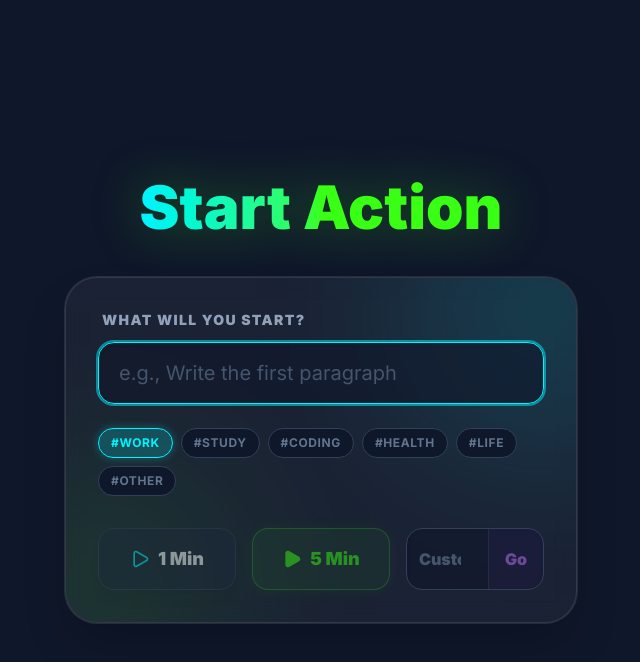
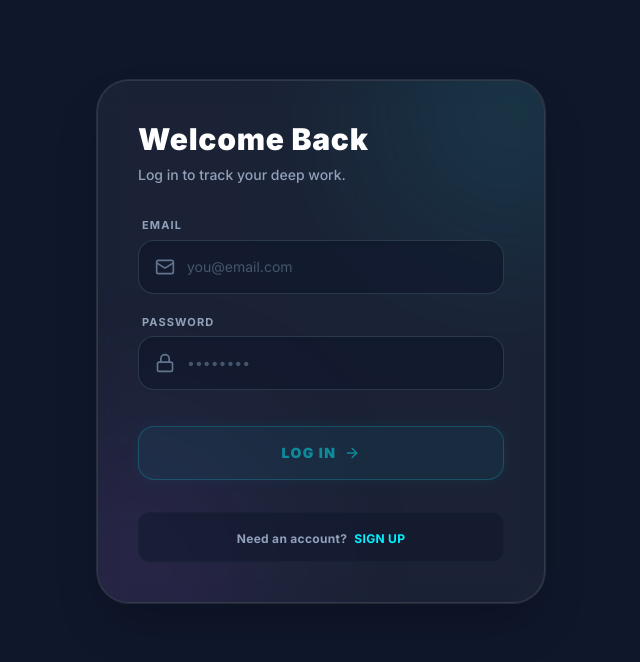
Before and after one commit to ShreyamGautam/start-action-app, a Next.js app: page / in a window 1280 px wide. Shown: the top 662 px of the page, without its empty margins (319-959 px from the left). Built offline with nearby package versions, Linux system fonts and the light colour scheme; no server answers; the database is empty.

Commit message:
Phase 6: Auth system and secure database

```diff
--- a/src/app/page.tsx
+++ b/src/app/page.tsx
@@ -1,14 +1,19 @@
 "use client";
 
-import { useState } from "react";
+import { useState, useEffect } from "react";
+import { supabase } from "@/lib/supabase";
+import { User } from "@supabase/supabase-js";
 import StartHome from "@/components/StartHome";
 import PreStart from "@/components/PreStart";
 import FocusMode from "@/components/FocusMode";
 import Completion from "@/components/Completion";
+import Auth from "@/components/Auth";
 
 export type AppState = "HOME" | "PRE_START" | "FOCUS" | "COMPLETION";
 
 export default function Page() {
+  const [user, setUser] = useState<User | null>(null);
+  const [authLoading, setAuthLoading] = useState(true);
   const [appState, setAppState] = useState<AppState>("HOME");
   const [taskText, setTaskText] = useState("");
   const [duration, setDuration] = useState(60);
@@ -42,6 +47,30 @@ export default function Page() {
     setAppState("HOME");
   };
 
+  useEffect(() => {
+    if (!supabase) return;
+    supabase.auth.getSession().then(({ data: { session } }) => {
+      setUser(session?.user ?? null);
+      setAuthLoading(false);
+    });
+
+    const { data: { subscription } } = supabase.auth.onAuthStateChange((_event, session) => {
+      setUser(session?.user ?? null);
+    });
+
+    return () => subscription.unsubscribe();
+  }, []);
+
+  if (authLoading) return <div className="min-h-screen bg-slate-900 flex items-center justify-center text-brand-neon-blue font-bold tracking-widest uppercase text-sm animate-pulse">Loading Vault...</div>;
+
+  if (!user) {
+    return (
+      <main className="min-h-screen bg-slate-900 text-slate-200 selection:bg-brand-neon-blue/30 selection:text-white pb-20 overflow-x-hidden">
+        <Auth />
+      </main>
+    );
+  }
+
   return (
     <main className="flex-1 flex flex-col items-center justify-center p-4 min-h-screen">
       {appState === "HOME" && <StartHome onStart={handleStart} />}
--- /dev/null
+++ b/src/components/Auth.tsx
@@ -0,0 +1,136 @@
+"use client";
+
+import { useState } from "react";
+import { supabase } from "@/lib/supabase";
+import { motion, AnimatePresence } from "framer-motion";
+import { Lock, Mail, ArrowRight, Loader2 } from "lucide-react";
+
+export default function Auth() {
+  const [isLogin, setIsLogin] = useState(true);
+  const [email, setEmail] = useState("");
+  const [password, setPassword] = useState("");
+  const [loading, setLoading] = useState(false);
+  const [errorMsg, setErrorMsg] = useState("");
+
+  const handleAuth = async (e: React.FormEvent) => {
+    e.preventDefault();
+    if (!supabase) return;
+
+    setLoading(true);
+    setErrorMsg("");
+
+    try {
+      if (isLogin) {
+        const { error } = await supabase.auth.signInWithPassword({
+          email,
+          password,
+        });
+        if (error) setErrorMsg(error.message);
+      } else {
+        const { error } = await supabase.auth.signUp({
+          email,
+          password,
+        });
+        if (error) setErrorMsg(error.message);
+        else setErrorMsg("Check your email for the confirmation link!");
+      }
+    } catch (err: any) {
+      setErrorMsg(err.message || "An error occurred");
+    } finally {
+      setLoading(false);
+    }
+  };
+
+  return (
+    <div className="w-full max-w-md mx-auto relative z-10 pt-20">
+      <motion.div
+        initial={{ opacity: 0, y: 30 }}
+        animate={{ opacity: 1, y: 0 }}
+        className="glass-card p-8 md:p-10 rounded-[2rem] relative overflow-hidden ring-1 ring-white/10 shadow-2xl backdrop-blur-xl"
+      >
+        <div className="absolute -top-16 -right-16 w-48 h-48 bg-brand-neon-blue/20 blur-[100px] rounded-full pointer-events-none" />
+        <div className="absolute -bottom-16 -left-16 w-48 h-48 bg-purple-500/20 blur-[100px] rounded-full pointer-events-none" />
+
+        <div className="relative z-10">
+          <h2 className="text-3xl font-black text-white mb-2 tracking-wide">
+            {isLogin ? "Welcome Back" : "Start Fresh"}
+          </h2>
+          <p className="text-slate-400 text-sm mb-8 font-medium">
+            {isLogin ? "Log in to track your deep work." : "Create a secure account to begin."}
+          </p>
+
+          <form onSubmit={handleAuth} className="flex flex-col gap-5">
+            <div className="flex flex-col gap-1.5">
+              <label className="text-[11px] font-bold text-slate-400 uppercase tracking-widest ml-1">Email</label>
+              <div className="relative flex items-center bg-slate-900/60 border border-slate-700/80 rounded-2xl overflow-hidden focus-within:border-brand-neon-blue focus-within:ring-1 focus-within:ring-brand-neon-blue transition-all shadow-inner">
+                <Mail className="absolute left-4 w-5 h-5 text-slate-500" />
+                <input
+                  type="email"
+                  value={email}
+                  onChange={(e) => setEmail(e.target.value)}
+                  required
+                  placeholder="you@email.com"
+                  className="w-full bg-transparent text-white pl-12 pr-4 py-4 text-sm focus:outline-none placeholder:text-slate-600"
+                />
+              </div>
+            </div>
+
+            <div className="flex flex-col gap-1.5">
+              <label className="text-[11px] font-bold text-slate-400 uppercase tracking-widest ml-1">Password</label>
+              <div className="relative flex items-center bg-slate-900/60 border border-slate-700/80 rounded-2xl overflow-hidden focus-within:border-brand-neon-blue focus-within:ring-1 focus-within:ring-brand-neon-blue transition-all shadow-inner">
+                <Lock className="absolute left-4 w-5 h-5 text-slate-500" />
+                <input
+                  type="password"
+                  value={password}
+                  onChange={(e) => setPassword(e.target.value)}
+                  required
+                  placeholder="••••••••"
+                  className="w-full bg-transparent text-white pl-12 pr-4 py-4 text-sm focus:outline-none placeholder:text-slate-600"
+                />
+              </div>
+            </div>
+
+            <AnimatePresence>
+              {errorMsg && (
+                <motion.p
+                  initial={{ opacity: 0, height: 0 }}
+                  animate={{ opacity: 1, height: "auto" }}
+                  exit={{ opacity: 0, height: 0 }}
+                  className={`text-xs font-bold ${errorMsg.includes('Check your') ? 'text-brand-neon-green' : 'text-rose-400'} text-center mt-2`}
+                >
+                  {errorMsg}
+                </motion.p>
+              )}
+            </AnimatePresence>
+
+            <button
+              type="submit"
+              disabled={loading || !email || !password}
+              className="mt-4 group relative flex items-center justify-center gap-2 bg-brand-neon-blue/10 hover:bg-brand-neon-blue/20 disabled:opacity-50 disabled:hover:bg-brand-neon-blue/10 text-brand-neon-blue py-4 rounded-2xl font-black text-sm uppercase tracking-widest transition-all border border-brand-neon-blue/40 hover:border-brand-neon-blue shadow-[0_0_15px_rgba(0,243,255,0.1)] hover:shadow-[0_0_25px_rgba(0,243,255,0.3)]"
+            >
+              {loading ? <Loader2 className="w-5 h-5 animate-spin" /> : (
+                <>
+                  {isLogin ? "Log In" : "Sign Up"}
+                  <ArrowRight className="w-4 h-4 group-hover:translate-x-1 transition-transform" />
+                </>
+              )}
+            </button>
+          </form>
+
+          <div className="mt-8 text-center bg-slate-900/50 rounded-xl py-3 border border-slate-800/50">
+            <button
+              onClick={() => {
+                setIsLogin(!isLogin);
+                setErrorMsg("");
+              }}
+              className="text-xs text-slate-400 font-bold hover:text-white transition-colors tracking-wide"
+            >
+              {isLogin ? "Need an account? " : "Already have an account? "}
+              <span className="text-brand-neon-blue ml-1 uppercase">{isLogin ? "Sign Up" : "Log In"}</span>
+            </button>
+          </div>
+        </div>
+      </motion.div>
+    </div>
+  );
+}
--- a/src/components/FocusMode.tsx
+++ b/src/components/FocusMode.tsx
@@ -63,6 +63,33 @@ export default function FocusMode({ taskText, duration, reason, category, onComp
 
   useEffect(() => {
     if (timeLeft <= 0) {
+      // Detached audio synthesis to guarantee UI transition NEVER blocks
+      setTimeout(() => {
+        try {
+          const AudioContextClass = window.AudioContext || (window as any).webkitAudioContext;
+          if (!AudioContextClass) return;
+          const audioCtx = new AudioContextClass();
+          const oscillator = audioCtx.createOscillator();
+          const gainNode = audioCtx.createGain();
+
+          oscillator.connect(gainNode);
+          gainNode.connect(audioCtx.destination);
+
+          oscillator.type = 'sine';
+          oscillator.frequency.setValueAtTime(880, audioCtx.currentTime); // A5
+          oscillator.frequency.exponentialRampToValueAtTime(440, audioCtx.currentTime + 0.5);
+
+          gainNode.gain.setValueAtTime(0, audioCtx.currentTime);
+          gainNode.gain.linearRampToValueAtTime(0.5, audioCtx.currentTime + 0.05);
+          gainNode.gain.exponentialRampToValueAtTime(0.01, audioCtx.currentTime + 1.5);
+
+          oscillator.start(audioCtx.currentTime);
+          oscillator.stop(audioCtx.currentTime + 1.5);
+        } catch (e) {
+          console.log("Audio not supported or interaction blocked by browser rules");
+        }
+      }, 0);
+
       onComplete(sessionId);
       return;
     }
--- a/src/components/StatsDashboard.tsx
+++ b/src/components/StatsDashboard.tsx
@@ -1,4 +1,5 @@
-import { Activity, Clock, Flame, PieChart } from "lucide-react";
+import { Activity, Clock, Flame, PieChart, LogOut } from "lucide-react";
+import { supabase } from "@/lib/supabase";
 import { motion, Variants } from "framer-motion";
 
 export interface SessionData {
@@ -94,9 +95,18 @@ export default function StatsDashboard({ sessions: rawSessions }: StatsDashboard
             Rank: <span className="text-white">{rank.title}</span>
           </span>
         </div>
-        <span className="text-xs font-bold px-3 py-1 rounded-full bg-slate-800 text-slate-300 border border-slate-700 shadow-inner hidden sm:block">
-          {totalSessions} Total Sessions
-        </span>
+        <div className="flex items-center gap-2">
+          <span className="text-xs font-bold px-3 py-1 rounded-full bg-slate-800 text-slate-300 border border-slate-700 shadow-inner hidden sm:block">
+            {totalSessions} Total Sessions
+          </span>
+          <button
+            onClick={() => supabase && supabase.auth.signOut()}
+            className="p-1.5 rounded-lg bg-slate-800 hover:bg-slate-700 text-slate-400 hover:text-white transition-colors border border-slate-700"
+            title="Log Out"
+          >
+            <LogOut className="w-4 h-4" />
+          </button>
+        </div>
       </div>
 
       <motion.div
```
Also changed, not shown: 1 other file (tests, documents, lock files or other folders).
